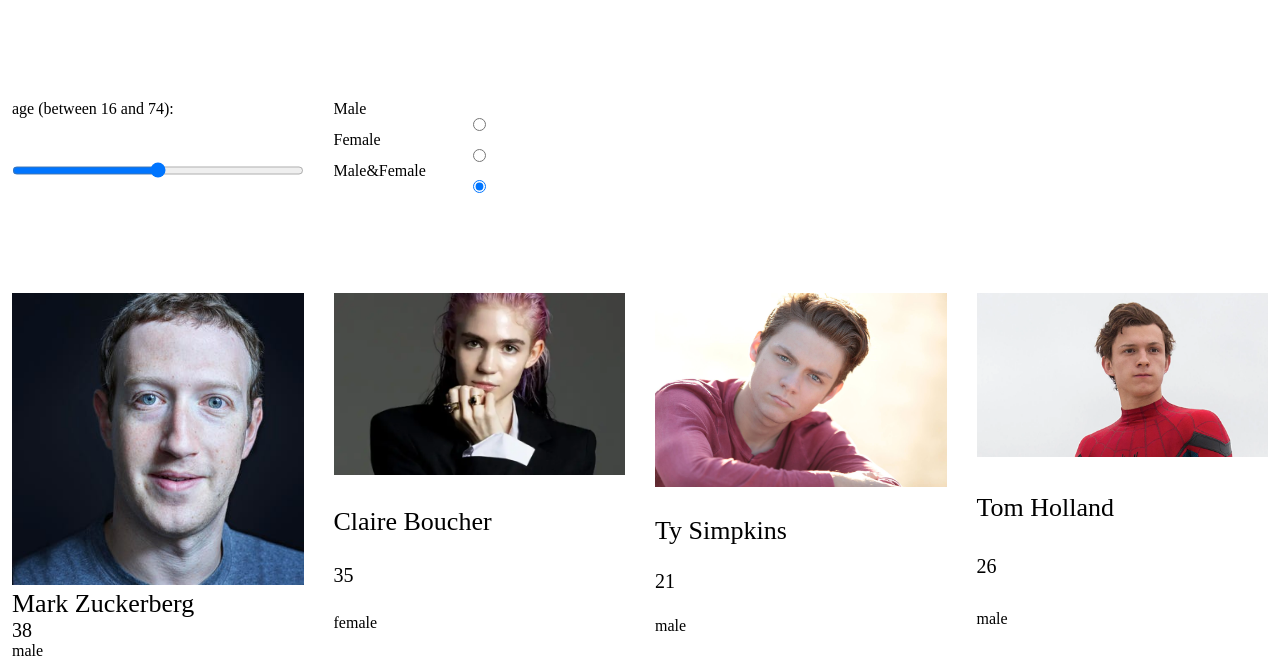
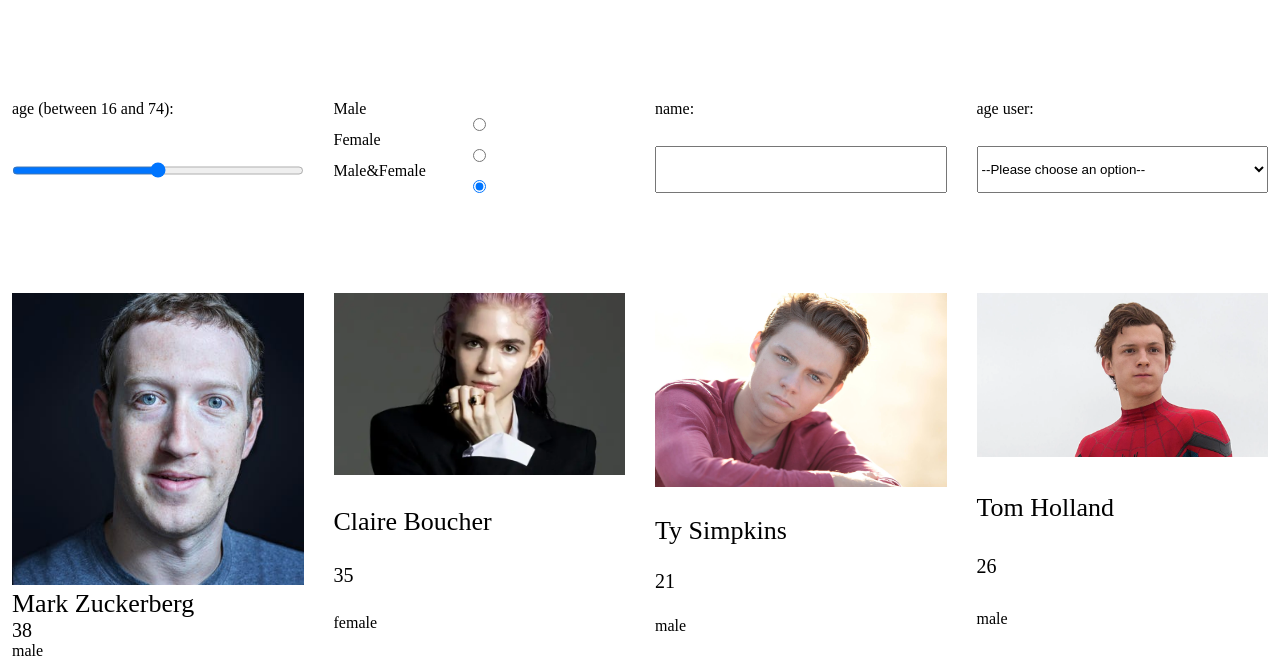
Before and after one commit to RostislavSuslov/map-filter, a plain HTML site: page index.html in a window 1280 px wide. Shown: the top 668 px of the page. Drawn offline with Linux system fonts and the light colour scheme.

Commit message:
html done

```diff
--- a/index.html
+++ b/index.html
@@ -24,6 +24,20 @@
                 <label for="all">Male&Female</label>
                 <input type="radio" id="all" name="genderFilter" value="all"  checked/>
             </div>
+            <div class="column">
+                <label for="name">name:</label>
+                <input type="text" id="name" name="name"  >
+            </div>
+
+            <div class="column">
+                <label for="ageUser">age user:</label>
+                <select name="ageUser" id="ageUser">
+                    <option value="">--Please choose an option--</option>
+                    <option value="max">по возрастанию</option>
+                    <option value="min">по убыванию</option>
+
+                </select>
+            </div>
         </div>
 
 
```
